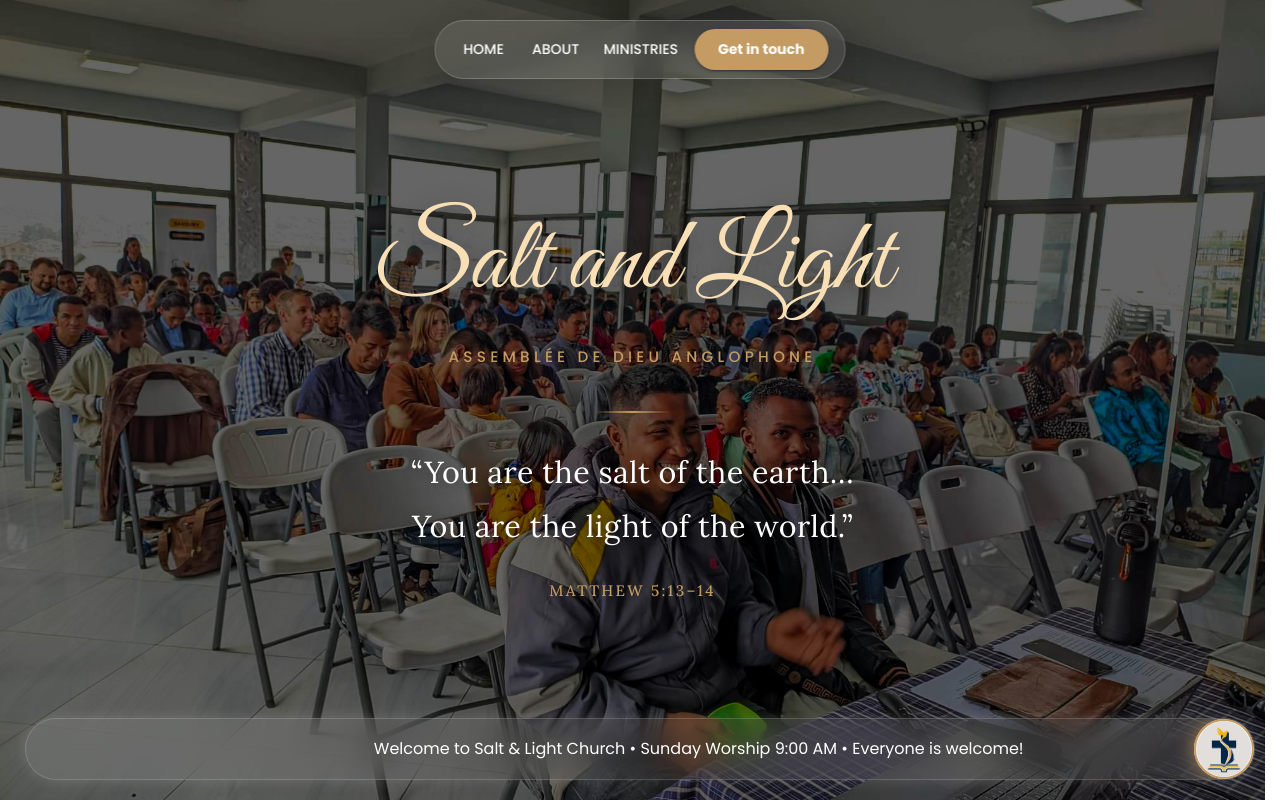
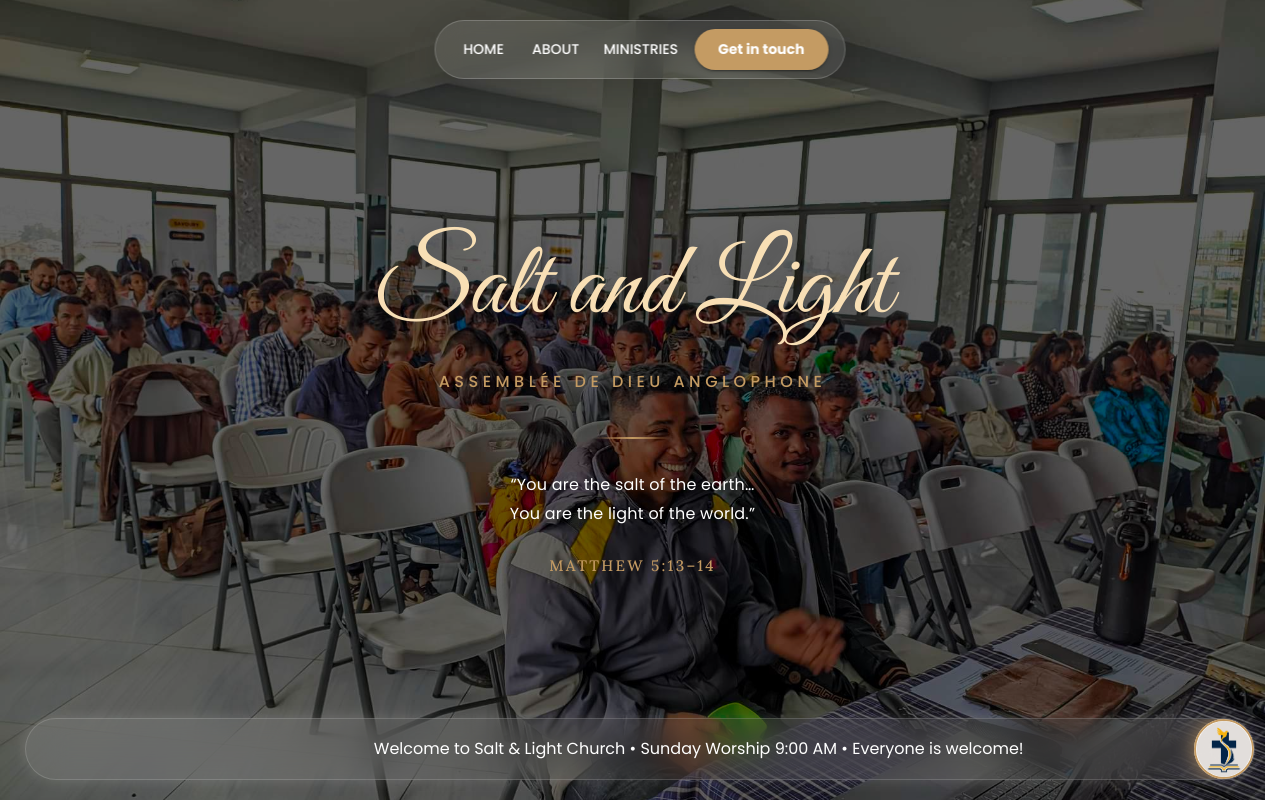
Before and after one commit to JayRostorfer/Salt-LightChurch, a Next.js app: page / in a window 1280 px wide. Shown: the top 800 px of the page. Built offline with nearby package versions, Linux system fonts and the light colour scheme.

Commit message:
Refactor Typography styles in HeroSection
Removed unused font styles from Typography components.

```diff
--- a/src/components/home/HeroSection.js
+++ b/src/components/home/HeroSection.js
@@ -149,12 +149,6 @@ zIndex: 1,
       component="p"
       className="hero-church"
       sx={{
-        fontFamily: "inherit",
-        fontSize: {
-          xs: "0.68rem",
-          sm: "0.8rem",
-          md: "0.95rem",
-        },
         fontWeight: 500,
         letterSpacing: {
           xs: "0.12em",
@@ -196,13 +190,6 @@ zIndex: 1,
   component="p"
   className="hero-verse"
   sx={{
-    fontFamily: lora.style.fontFamily,
-
-    fontSize: {
-      xs: "1.15rem",
-      sm: "1.45rem",
-      md: "1.9rem",
-    },
 
     fontWeight: 400,
     fontStyle: "normal",
```
